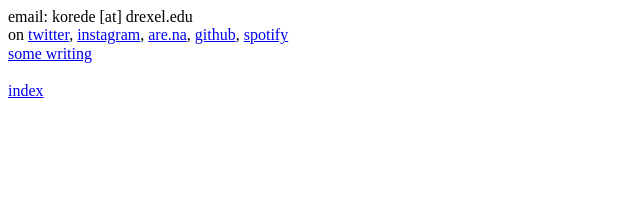
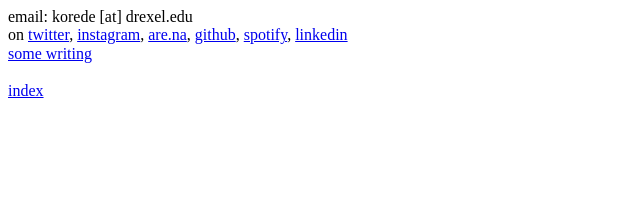
Before and after one commit to Korede-TA/korede-ta.github.io, a Jekyll site: the page built from korede.html, in a window 1280 px wide. Shown: the top 218 px of the page, without its empty margins (0-640 px from the left). Built offline with Jekyll 4.4.1, drawn with Linux system fonts in a browser that asks for light colours.

Commit message:
add linkedin link

```diff
--- a/korede.html
+++ b/korede.html
@@ -13,7 +13,8 @@ on <a href="https://twitter.com/korede_ta" target="_blank">twitter</a>,
   <a href="https://instagram.com/koredesphotos" target="_blank">instagram</a>,
   <a href="#" onclick="newFrame('https://are.na/korede-aderele')" >are.na</a>,
   <a href="https://github.com/korede-ta" target="_blank">github</a>,
-  <a href="https://open.spotify.com/user/korede_ta" target="_blank">spotify</a>
+  <a href="https://open.spotify.com/user/korede_ta" target="_blank">spotify</a>,
+  <a href="https://linkedin.com/in/koredeaderele" target="_blank">linkedin</a>
 <br/>
 
 <a href="#" onclick="newFrame('/w')">some writing
```
